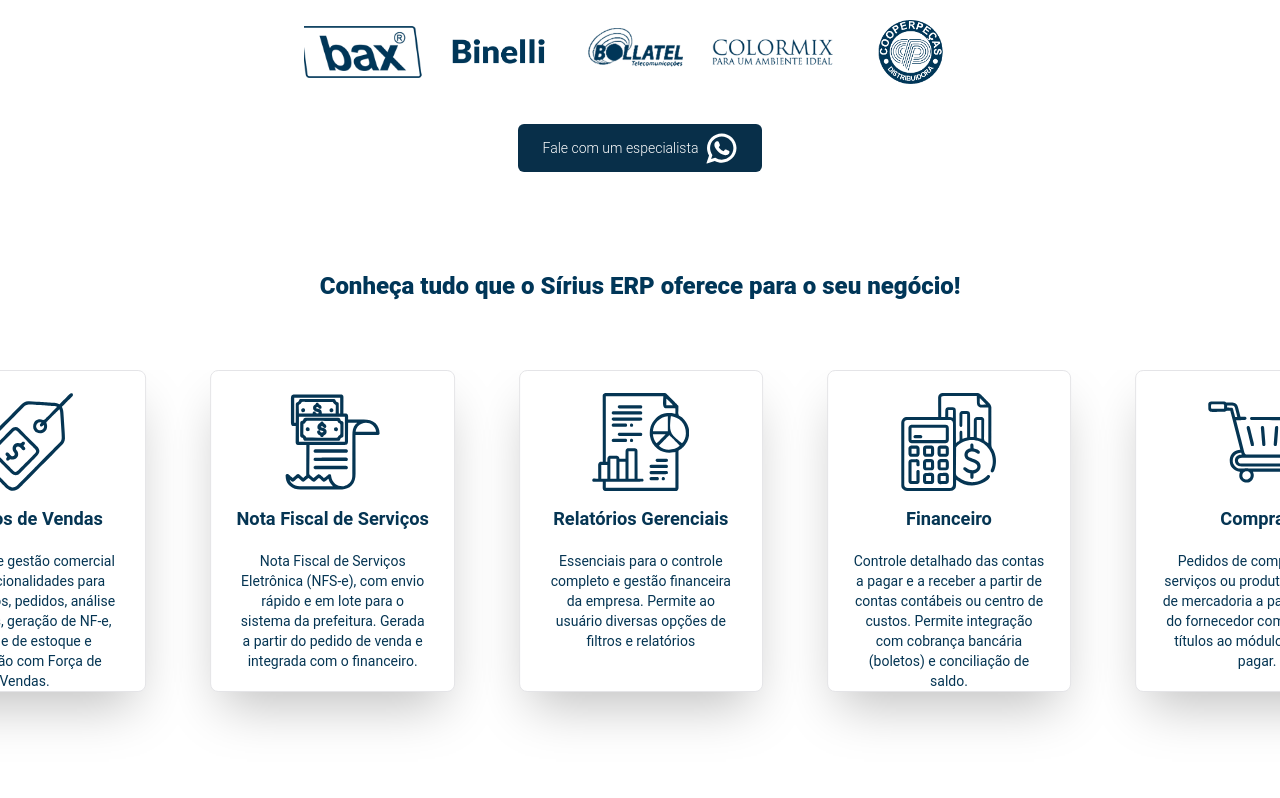
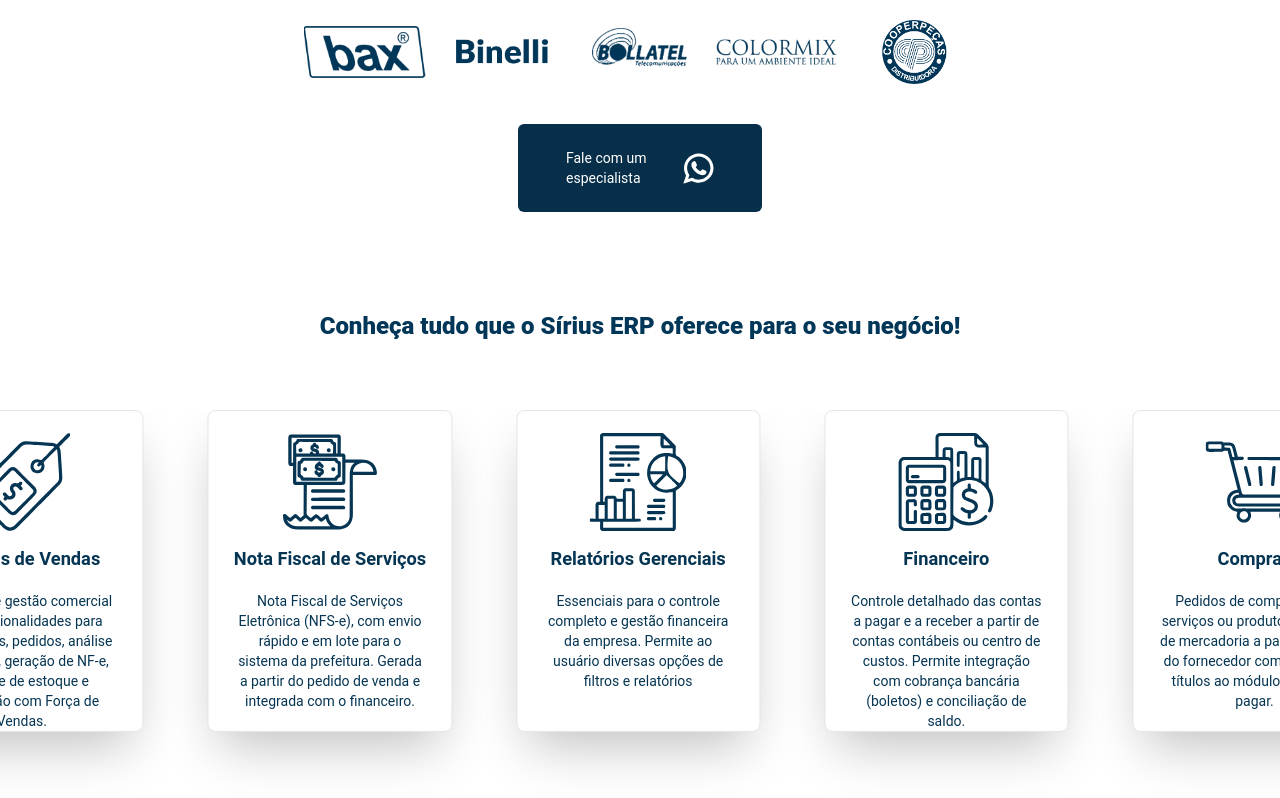
Before and after one commit to SoftcleverInformatica/Soft-Site-Sirius-ERP-LP, a Next.js app: page / in a window 1280 px wide. Shown: the part 1080-1878 px from the top of the page. Built offline with nearby package versions, Linux system fonts and the light colour scheme.

Commit message:
feat: Change button component

```diff
--- a/src/components/button_expert.tsx
+++ b/src/components/button_expert.tsx
@@ -1,28 +1,38 @@
-import { Button } from "./ui/button";
-import WhatsappIcon from "../../assets/whatsapp.svg"
-import WhatsappIconWhite from "../../assets/whatsapp_white.svg"
 import Image from 'next/image';
-
+import WhatsappIcon from '../../assets/whatsapp.svg';
+import WhatsappIconWhite from '../../assets/whatsapp_white.svg';
 
 interface props {
-    className?: string,
-    className2?: string,
-    color?: string,
-    label?: string,
+	className?: string;
+	animation?: string;
+	color?: string;
+	label?: string;
 }
-export default function ButtonExpert({ className,className2, color = 'white', label = 'Fale com um  especialista' }: props) {
+export default function ButtonExpert({ className, animation, color = 'white', label = 'Fale com um  especialista' }: props) {
 	return (
 		<a
-        className={className2}
-        href="https://s.tintim.app/whatsapp/039a35a9-d169-4b36-98c3-cfef6a71d234/21710a1b-daa7-48be-a44d-2f66d3526f1f" target="_blank">
-
-            <Button className={`${className}`}  >
-                <span className={`text-sm md:font-light ${color == 'white' && '!font-semibold'} `}>{label}</span>
+			className={`
+				flex items-center justify-center gap-2 py-2 px-12 rounded-md  hover:opacity-90
+				${color === 'white' ? 'bg-white  text-sc hover:bg-slate-500 ' : ''}
+				${color === 'orange' ? 'bg-orange-700 hover:bg-orange-600' : ''}
+				${color === 'blue' ? 'bg-sc' : ''}
+				${animation ? animation : ''}
+				${className}
+			`}
+			href='https://s.tintim.app/whatsapp/039a35a9-d169-4b36-98c3-cfef6a71d234/21710a1b-daa7-48be-a44d-2f66d3526f1f'
+			target='_blank'>
+			<span
+				className={`
+					text-sm
+					${color == 'white' && 'font-semibold'}
+					${color == 'white' ? 'text-sc' : 'text-white'}
+				`}>
+				{label}
+			</span>
 			<Image
-                    alt="WhatsappIcon"
+				alt='WhatsappIcon'
 				src={color == 'white' ? WhatsappIcon : WhatsappIconWhite}
 			/>
-            </Button>
 		</a>
-    )
+	);
 }
```
Lines whose indentation alone changed are shown as unchanged.
